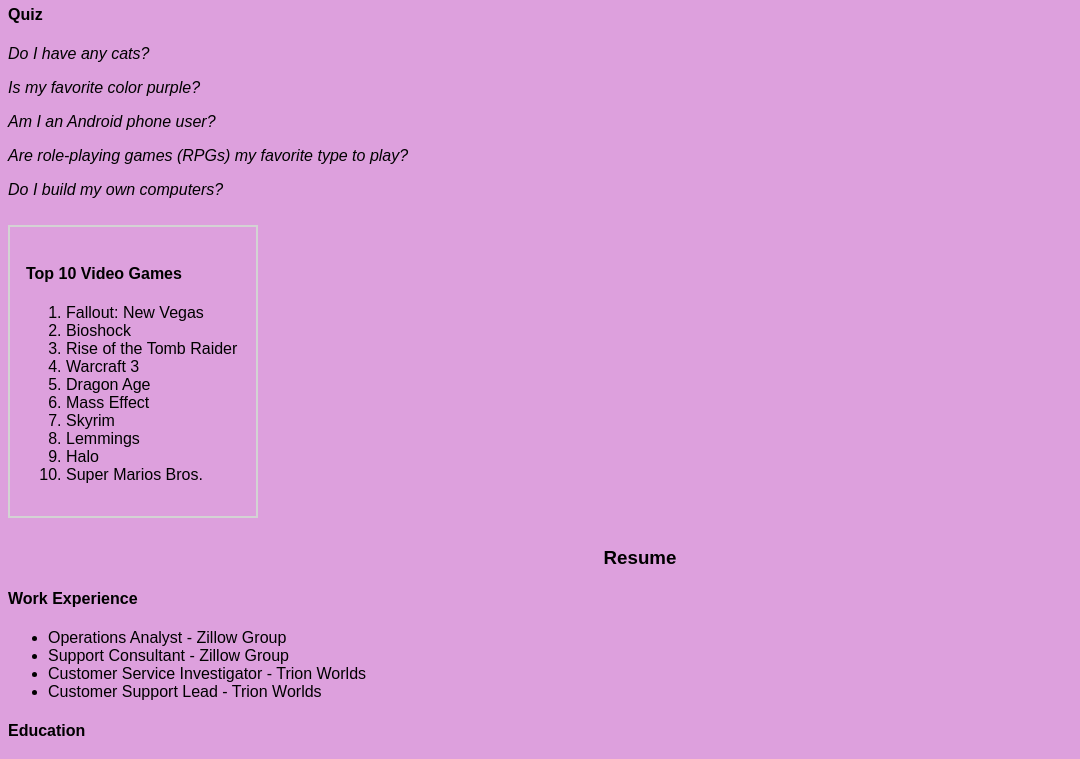
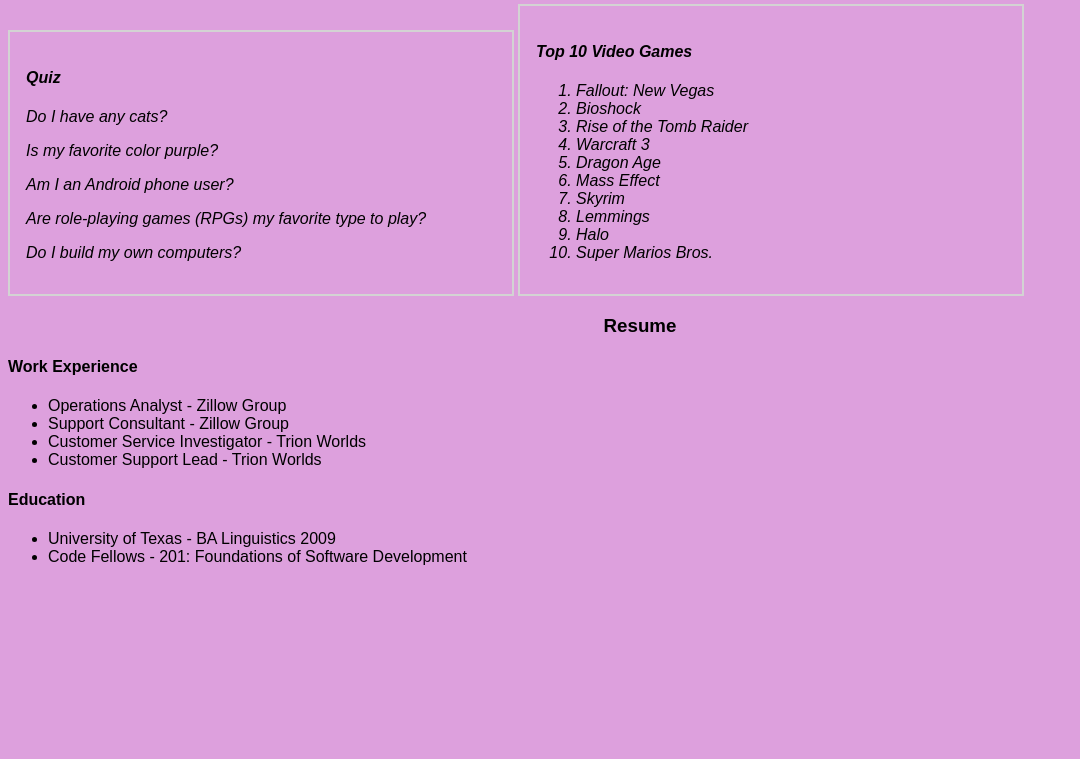
Before and after one commit to sjschmidt44/about-me-201, a plain HTML site: page index.html in a window 1280 px wide. Shown: the part 272-1031 px from the top of the page, without its empty margins (0-1080 px from the left). After the commit the page ends 854 px from the top, so only its background shows below. Drawn offline with Linux system fonts and the light colour scheme.

Commit message:
adding/manipulating more boxes

```diff
--- a/css/style.css
+++ b/css/style.css
@@ -29,8 +29,20 @@ nav > ul > li {
     box-shadow: 5px 5px 5px rgba(22, 22, 22, 0.3);
 }
 
-#aboutMe > div > p {
+#aboutMe * {
     font-style: italic;
+}
+
+#aboutMe > div > h3 {
+    font-style: normal !important;
+}
+
+#quiz {
+    display: inline-block;
+    box-sizing: border-box;
+    border: 2px solid lightgray;
+    padding: 1em;
+    width: 40%;
 }
 
 #videoGameList {
@@ -38,6 +50,5 @@ nav > ul > li {
     box-sizing: border-box;
     border: 2px solid lightgray;
     padding: 1em;
-    width: 250px;
-    margin: 10px auto 10px auto;
+    width: 40%;
 }
--- a/index.html
+++ b/index.html
@@ -24,8 +24,8 @@
         </header>
         <main>
             <section id="aboutMe">
-                <div>
                     <h3>About Me</h3>
+                    <div id="quiz">
                     <h4>Quiz</h4>
                         <p>Do I have any cats?</p>
                         <p>Is my favorite color purple?</p>
```
